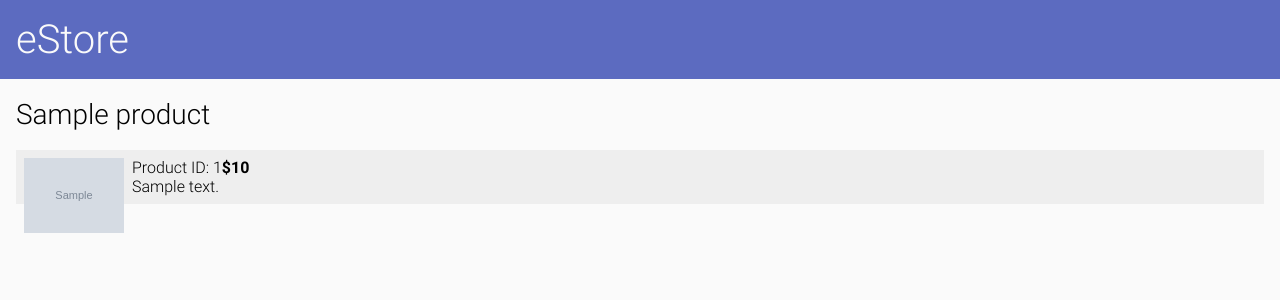
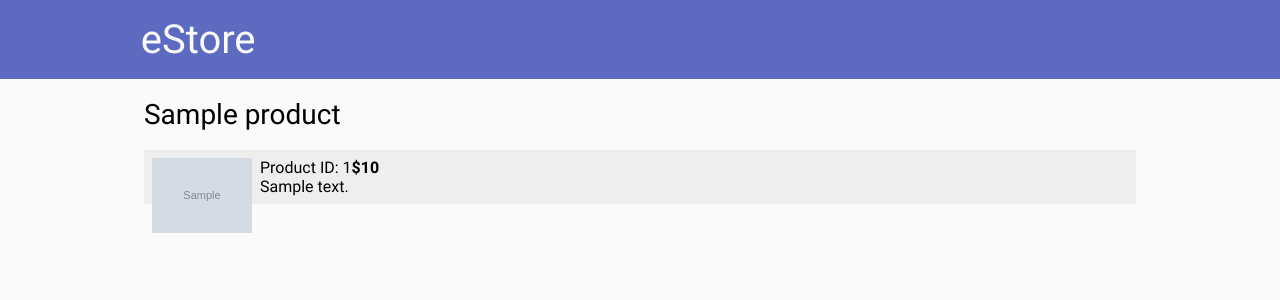
Before and after one commit to sangahhan/csc309-fall2014, a PHP site: template A3/estore/application/views/product/read.php in a window 1280 px wide. Shown: the top 300 px of the page. Run offline with PHP 8.4, Linux system fonts and the light colour scheme; the template is opened without the code that fills it: most values are stand-ins (such as "Sample title", 1, 10 or a date in 2020); grey boxes marked "Sample" are stand-in pictures; data that the repository does not hold is empty.

Commit message:
Changed headerwrapper / mainwrapper width

```diff
--- a/A3/estore/application/views/templates/header.php
+++ b/A3/estore/application/views/templates/header.php
@@ -10,6 +10,7 @@
 	</head>
 	<body>
 		<div id="header">
+		<div id="header-wrapper">
 		<span id="site-name"><a href="<?php echo base_url(); ?>">eStore</a></span>
 <?php
 if (is_logged_in($this->session)){
@@ -26,6 +27,7 @@ if (is_logged_in($this->session)){
 	echo "</ul>";
 }
 ?>
+</div>
 		</div>
 		<div id="main-wrapper">
 		<div id="main">
--- a/A3/estore/assets/css/template.css
+++ b/A3/estore/assets/css/template.css
@@ -11,11 +11,6 @@
 }
 
 
-@font-face {
-	font-family: Roboto;
-	src: url(../ttf/Roboto-Light.ttf);
-	font-weight: lighter;
-}
 html {
 }
 
@@ -75,6 +70,11 @@ h2{
 	display: inline;
 }
 
+#main-wrapper, #header-wrapper{
+	width: 80%;
+	margin: 0 auto;
+}
+
 #main{
 	margin: 1em;
 }
@@ -98,8 +98,6 @@ h2{
 	padding: 0.5em;
 	display: block;
 }
-
-/* Page-specific styles */
 
 div#products-table {
 }
```
